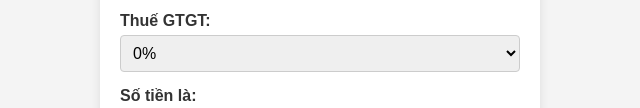
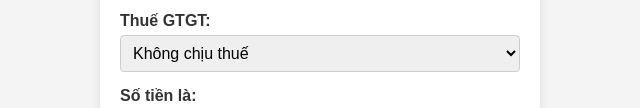
Before and after one commit to lemasieu/vnvatcalculator, a plain HTML site: page index.html in a window 1280 px wide. Shown: the part 212-320 px from the top of the page, without its empty margins (320-960 px from the left). Drawn offline with Linux system fonts and the light colour scheme.

Commit message:
Add files via upload

```diff
--- a/index.html
+++ b/index.html
@@ -18,6 +18,7 @@
         <div class="form-group">
             <label for="selected2">Thuế GTGT:</label>
             <select id="selected2">
+                <option value="0">Không chịu thuế</option>
                 <option value="0">0%</option>
                 <option value="0.05">5%</option>
                 <option value="0.08">8%</option>
```
